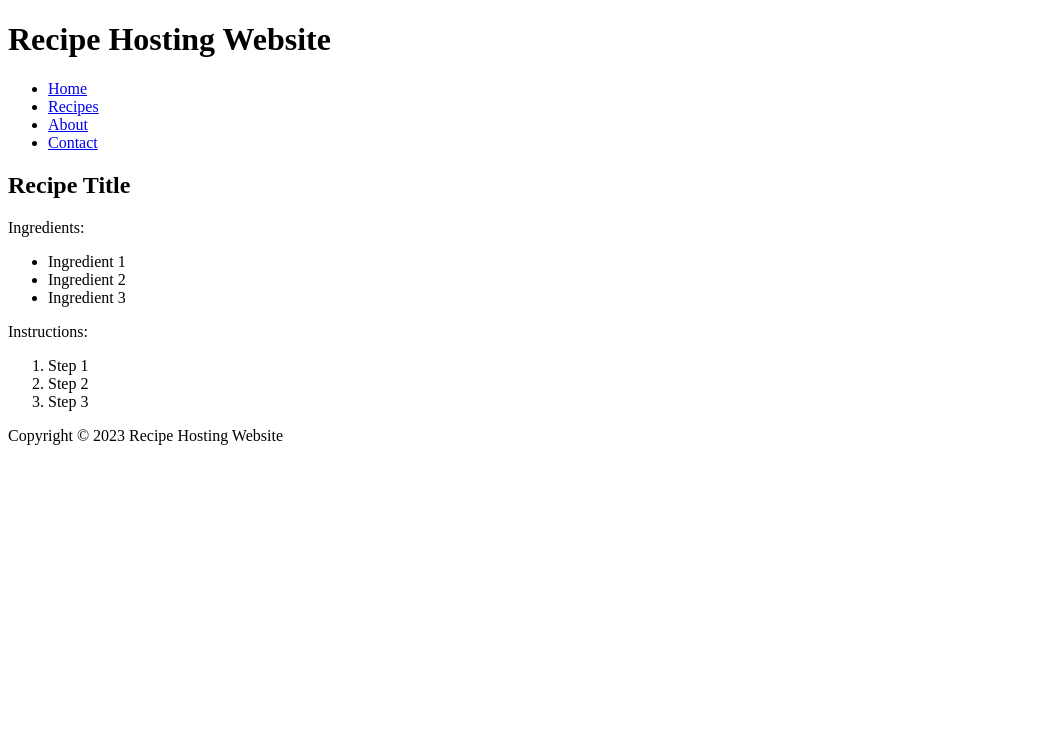
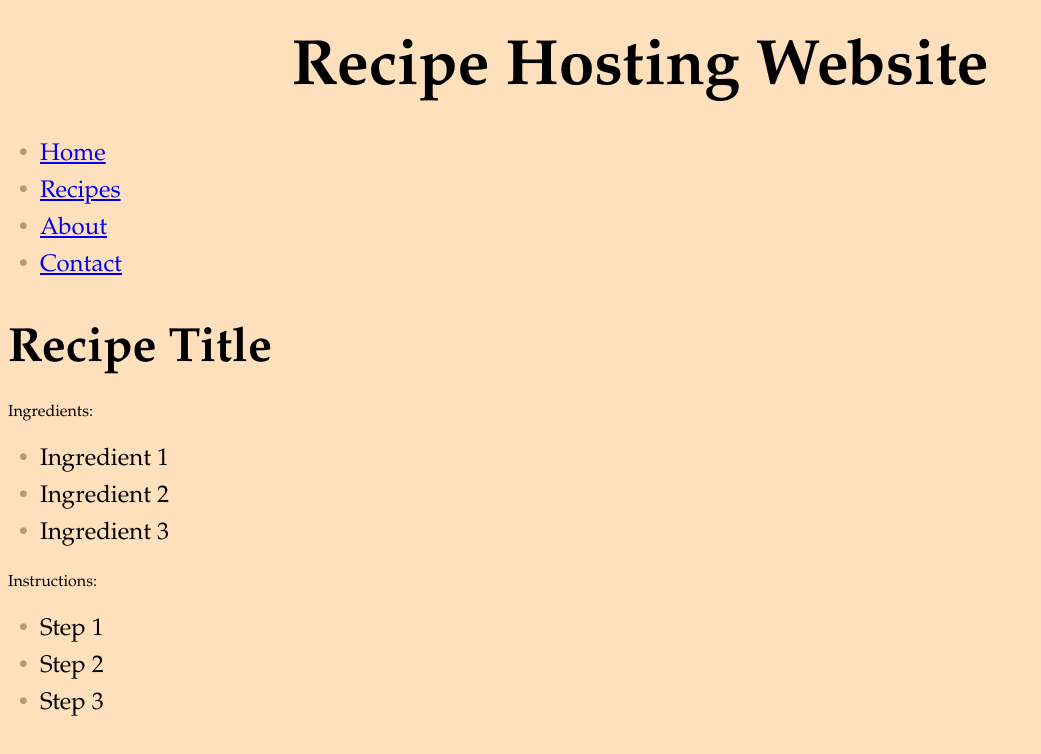
Before and after one commit to AscyltosTheDeer/AscyltosRecipes, a plain HTML site: page index.html in a window 1280 px wide. Shown: the whole page, without its empty margins (0-1041 px from the left). Drawn offline with Linux system fonts and the light colour scheme.

Commit message:
added the stylesheet

```diff
--- a/index.html
+++ b/index.html
@@ -3,7 +3,8 @@
 <head>
   <meta charset="UTF-8">
   <meta name="viewport" content="width=device-width, initial-scale=1.0">
-  <title>Recipe Hosting Website</title>
+  <title>Ascyltos' Recipes</title>
+  <link rel="stylesheet" href="styles.css">
 </head>
 <body>
   <header>
@@ -37,7 +38,7 @@
   </main>
 
   <footer>
-    <p>Copyright © 2023 Recipe Hosting Website</p>
+   <!-- <p>Copyright © 2023 Recipe Hosting Website</p> -->
   </footer>
 </body>
 </html>
```
